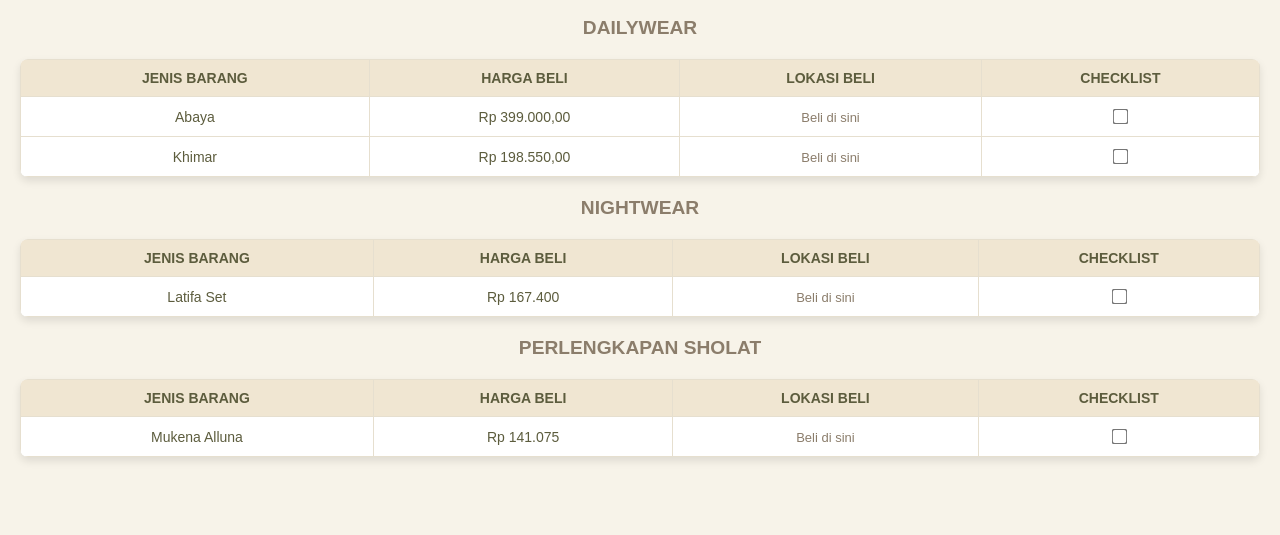
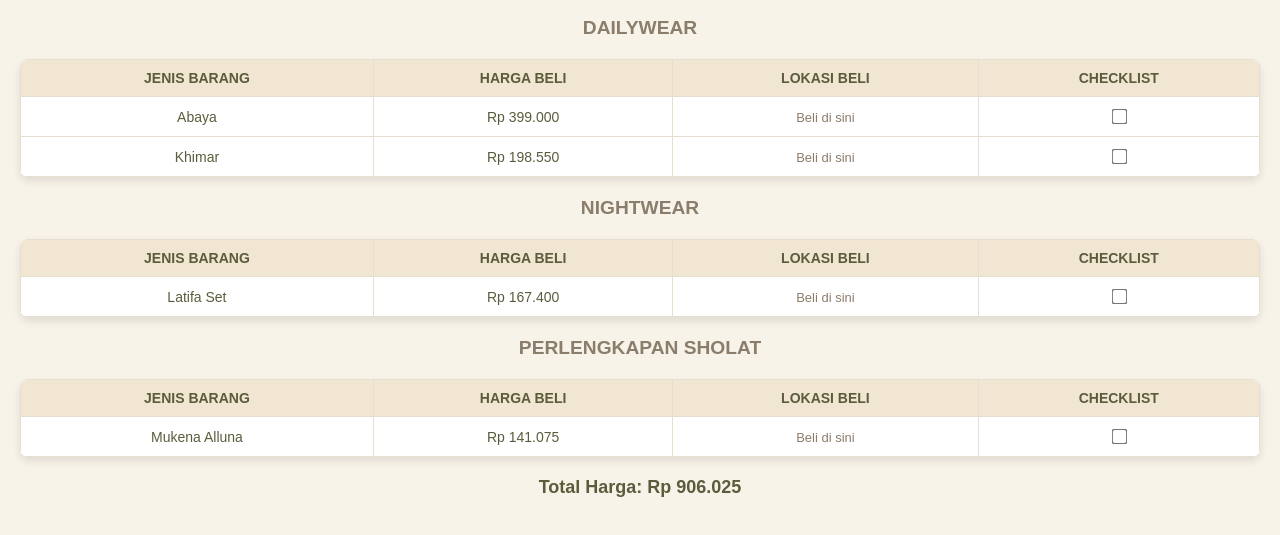
Before and after one commit to afbrn26/seserahan, a plain HTML site: page index.html in a window 1280 px wide. Shown: the part 61-596 px from the top of the page. Drawn offline with Linux system fonts and the light colour scheme.

Commit message:
Update index.html

```diff
--- a/index.html
+++ b/index.html
@@ -57,6 +57,12 @@
             transform: scale(1.2);
             cursor: pointer;
         }
+        .total-harga {
+            text-align: center;
+            font-size: 18px;
+            font-weight: bold;
+            margin-top: 20px;
+        }
         @media (max-width: 600px) {
             th, td {
                 font-size: 12px; /* Ukuran font lebih kecil untuk layar kecil */
@@ -76,26 +82,27 @@
     <div id="kelompok-seserahan">
         <!-- Kelompok data akan diisi dengan JavaScript -->
     </div>
+    <div class="total-harga">Total Harga: <span id="total-harga">Rp 0</span></div>
 
     <script>
         const seserahan = [
             {
                 kelompok: "Dailywear",
                 items: [
-                    { jenis: "Abaya", harga: "Rp 399.000,00", lokasi: "https://id.shp.ee/8uj4pp6" },
-                    { jenis: "Khimar", harga: "Rp 198.550,00", lokasi: "https://id.shp.ee/BGVU1W8" }
+                    { jenis: "Abaya", harga: 399000, lokasi: "https://id.shp.ee/8uj4pp6" },
+                    { jenis: "Khimar", harga: 198550, lokasi: "https://id.shp.ee/BGVU1W8" }
                 ]
             },
             {
                 kelompok: "Nightwear",
                 items: [
-                    { jenis: "Latifa Set", harga: "Rp 167.400", lokasi: "https://id.shp.ee/yFqhNGM" }
+                    { jenis: "Latifa Set", harga: 167400, lokasi: "https://id.shp.ee/yFqhNGM" }
                 ]
             },
             {
                 kelompok: "Perlengkapan Sholat",
                 items: [
-                    { jenis: "Mukena Alluna", harga: "Rp 141.075", lokasi: "https://id.shp.ee/hiHtUHX"}
+                    { jenis: "Mukena Alluna", harga: 141075, lokasi: "https://id.shp.ee/hiHtUHX"}
                 ]
             }
         ];
@@ -109,11 +116,21 @@
             localStorage.setItem('seserahanChecklist', JSON.stringify(status));
         }
 
+        function formatRupiah(angka) {
+            return 'Rp ' + angka.toLocaleString('id-ID');
+        }
+
+        function hitungTotalHarga() {
+            let total = seserahan.reduce((acc, kelompok) => {
+                return acc + kelompok.items.reduce((sum, item) => sum + item.harga, 0);
+            }, 0);
+            document.getElementById('total-harga').textContent = formatRupiah(total);
+        }
+
         const checklistStatus = loadChecklistStatus();
 
-        const container = document.getElementById('kelompok-seserahan');
-
         function renderSeserahan() {
+            const container = document.getElementById('kelompok-seserahan');
             container.innerHTML = '';
             seserahan.forEach((kelompok, kelompokIndex) => {
                 const heading = document.createElement('h2');
@@ -121,19 +138,8 @@
                 container.appendChild(heading);
 
                 const table = document.createElement('table');
-                const thead = `
-                    <thead>
-                        <tr>
-                            <th>JENIS BARANG</th>
-                            <th>HARGA BELI</th>
-                            <th>LOKASI BELI</th>
-                            <th>CHECKLIST</th>
-                        </tr>
-                    </thead>
-                `;
-                table.innerHTML = thead;
+                table.innerHTML = `<thead><tr><th>JENIS BARANG</th><th>HARGA BELI</th><th>LOKASI BELI</th><th>CHECKLIST</th></tr></thead>`;
                 const tbody = document.createElement('tbody');
-
                 kelompok.items.forEach((item, itemIndex) => {
                     const itemId = `${kelompokIndex}-${itemIndex}`;
                     const isChecked = checklistStatus[itemId] || false;
@@ -141,7 +147,7 @@
                     const row = document.createElement('tr');
                     row.innerHTML = `
                         <td class="${isChecked ? 'checked' : ''}">${item.jenis}</td>
-                        <td>${item.harga}</td>
+                        <td>${formatRupiah(item.harga)}</td>
                         <td><a href="${item.lokasi}" target="_blank">Beli di sini</a></td>
                         <td class="checkbox">
                             <input type="checkbox" ${isChecked ? 'checked' : ''} onchange="toggleChecklist('${itemId}')">
@@ -149,10 +155,10 @@
                     `;
                     tbody.appendChild(row);
                 });
-
                 table.appendChild(tbody);
                 container.appendChild(table);
             });
+            hitungTotalHarga();
         }
 
         function toggleChecklist(itemId) {
```
